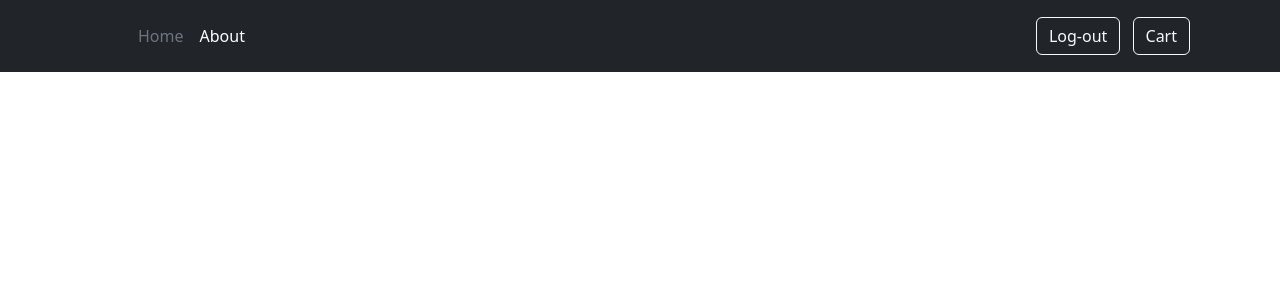
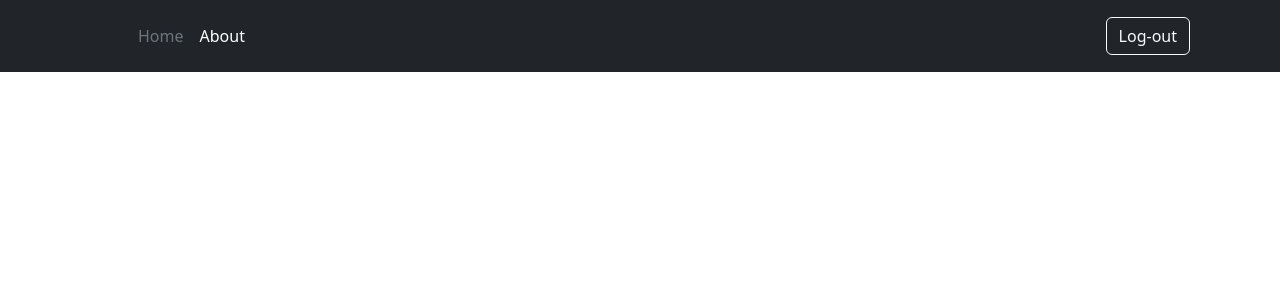
Before and after one commit to nameses/kindergartenDB_python, a Django app: page / in a window 1280 px wide. Shown: the top 300 px of the page. Run offline with Django 4.2, Linux system fonts and the light colour scheme; the visitor is signed in with stand-in values (Sample User, id 1).

Commit message:
cleanup base template

```diff
--- a/kindergartenDB/templates/base.html
+++ b/kindergartenDB/templates/base.html
@@ -9,8 +9,6 @@
           integrity="sha384-rbsA2VBKQhggwzxH7pPCaAqO46MgnOM80zW1RWuH61DGLwZJEdK2Kadq2F9CUG65" crossorigin="anonymous">
 
 
-    {% load static %}
-    <link rel="stylesheet" href="{% static 'style.css' %}">
 
 </head>
 <body class="d-flex flex-column h-100">
@@ -32,12 +30,11 @@
             <div class="text-end">
                 {% if request.user.is_authenticated %}
 
-                    <a class="btn btn-outline-light me-2" href="{% url 'logout' %}">Log-out</a>
-                    <a class="btn btn-outline-light me-2" href="/cart">Cart</a>
+                    <a class="btn btn-outline-light me-2" href="">Log-out</a>
 
                 {% else %}
-                    <a type="button" class="btn btn-outline-light me-2" href="{% url 'login' %}">Login</a>
-                    <a type="button" class="btn btn-warning" href="/signup">Sign-up</a>
+                    <a type="button" class="btn btn-outline-light me-2" href="">Login</a>
+                    <a type="button" class="btn btn-warning" href="">Sign-up</a>
                 {% endif %}
             </div>
         </div>
```
